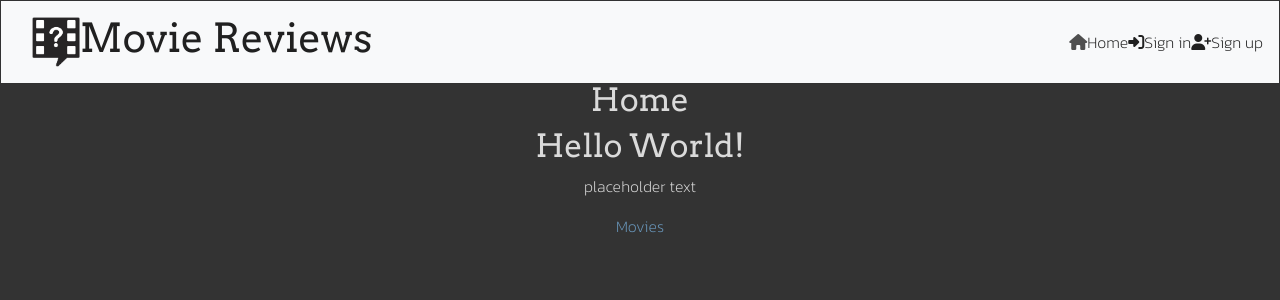
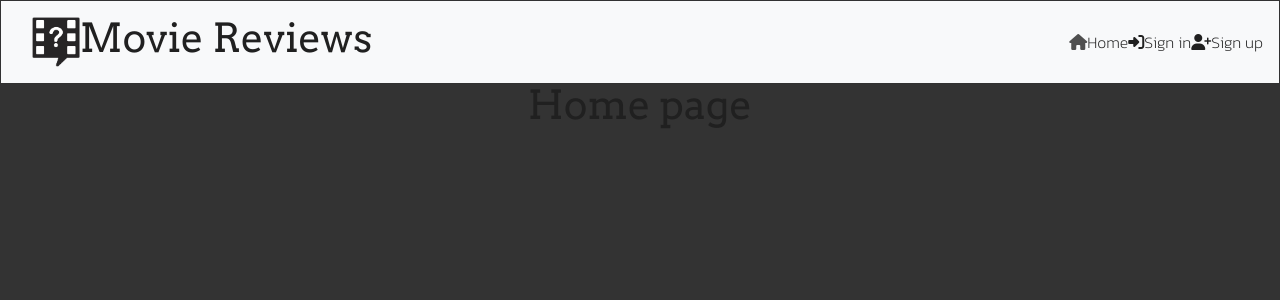
Before and after one commit to bezabu/bb-pp5-movies2, a React (Create React App) app: page / in a window 1280 px wide. Shown: the top 300 px of the page. Built offline with nearby package versions, Linux system fonts and the light colour scheme.

Commit message:
Remove login logic

```diff
--- a/src/App.js
+++ b/src/App.js
@@ -1,44 +1,24 @@
 import styles from "./App.module.css";
 import NavBar from "./components/NavBar";
-//import Button from 'react-bootstrap/Button';
 import Container from "react-bootstrap/Container";
-import { Route, Switch } from 'react-router-dom';
-import  { NavLink }  from 'react-router-dom'
+import { Route, Switch } from "react-router-dom";
 import "./api/axiosDefaults";
 import SignUpForm from "./pages/auth/SignUpForm";
 import SignInForm from "./pages/auth/SignInForm";
 
-
-
-
 function App() {
-
-
-
-
   return (
-
     <div className={styles.App}>
-
       <NavBar />
       <Container className={styles.Main}>
         <Switch>
-            <Route exact path="/" render={() => <h2>Home</h2>} />
+          <Route exact path="/" render={() => <h1>Home page</h1>} />
           <Route exact path="/signin" render={() => <SignInForm />} />
           <Route exact path="/signup" render={() => <SignUpForm />} />
-            <Route exact path="/popular" render={() => <h2>Popular users</h2>} />
-            <Route exact path="/new" render={() => <h2>Newest reviews</h2>} />
-            <Route exact path="/movies" render={() => <h2>Movies</h2>} />
-            <Route render={() => <h2>Page not found!</h2> } />
+          <Route render={() => <p>Page not found!</p>} />
         </Switch>
       </Container>
-        <h2>Hello World!</h2>
-        <p>placeholder text</p>
-        <NavLink exact className={styles.NavLink} activeClassName={styles.Active} to="/movies">Movies</NavLink>
-
-
     </div>
-
   );
 }
 
--- a/src/components/NavBar.js
+++ b/src/components/NavBar.js
@@ -8,7 +8,11 @@ import  NavLink  from 'react-router-dom/NavLink'
 
 
 
+
 const NavBar = () => {
+
+
+
 
   return (
     <Navbar className={styles.NavBar} bg="light" expand="md" fixed="top">
@@ -21,7 +25,6 @@ const NavBar = () => {
       <NavLink exact className={styles.NavLink} activeClassName={styles.Active} to="/"><i className="fa-solid fa-house"></i>Home</NavLink>
       <NavLink className={styles.NavLink} activeClassName={styles.Active} to="/signin"><i className="fa-solid fa-right-to-bracket"></i>Sign in</NavLink>
       <NavLink className={styles.NavLink} activeClassName={styles.Active} to="/signup"><i className="fa-solid fa-user-plus"></i>Sign up</NavLink>
-
     </Nav>
   </Navbar.Collapse>
 </Navbar>
--- a/src/pages/auth/SignInForm.js
+++ b/src/pages/auth/SignInForm.js
@@ -6,6 +6,7 @@ import Alert from "react-bootstrap/Alert";
 import Button from "react-bootstrap/Button";
 import Col from "react-bootstrap/Col";
 import Row from "react-bootstrap/Row";
+import Image from "react-bootstrap/Image";
 import Container from "react-bootstrap/Container";
 
 import { Link, useHistory } from "react-router-dom";
@@ -99,6 +100,15 @@ function SignInForm() {
           </Link>
         </Container>
       </Col>
+      <Col
+        md={6}
+        className={`my-auto d-none d-md-block p-2 ${styles.SignInCol}`}
+      >
+        <Image
+          className={`${appStyles.FillerImage}`}
+          src={"https://codeinstitute.s3.amazonaws.com/AdvancedReact/hero.jpg"}
+        />
+      </Col>
     </Row>
   );
 }
```
Lines whose indentation alone changed are shown as unchanged.
